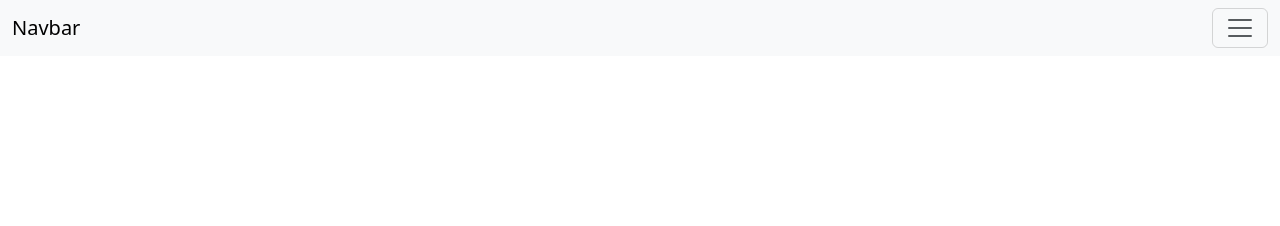
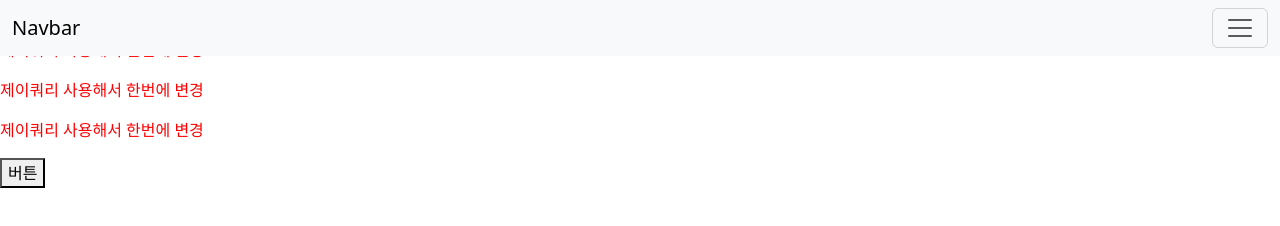
Before and after one commit to psm4171/JavaScript-Study, a website: page Navbar.html in a window 1280 px wide. Drawn offline with nearby package versions, Linux system fonts and the light colour scheme.

Commit message:
jquery 간단 사용

```diff
--- a/Navbar.html
+++ b/Navbar.html
@@ -2,10 +2,10 @@
 <html>
     <head>
         <meta charset="UTF-8">
-        <!-- <meta name="viewport" content="width=device-width, initial-scale=1"> -->
         <title>Document Nav</title>
         <link href="https://cdn.jsdelivr.net/npm/bootstrap@5.3.0-alpha2/dist/css/bootstrap.min.css" rel="stylesheet" integrity="sha384-aFq/bzH65dt+w6FI2ooMVUpc+21e0SRygnTpmBvdBgSdnuTN7QbdgL+OapgHtvPp" crossorigin="anonymous">
         <link rel="stylesheet" href="Nav.css">
+        <script src="https://code.jquery.com/jquery-3.6.4.min.js" integrity="sha256-oP6HI9z1XaZNBrJURtCoUT5SUnxFr8s3BzRl+cbzUq8=" crossorigin="anonymous"></script>
     </head>
 
     <body>
@@ -63,6 +63,27 @@
             <li class="list-group-item">And a fifth one</li>
           </ul>
 
+          <p class="hello">query</p>
+          <p class="hello">query</p>
+          <p class="hello">query</p>
+          <button id="query-btn">버튼</button>
+
+
+
+          <script>
+            // document.querySelector('.hello').innerHTML ="query 사용";
+           // $('.hello').html('쿼리 사용');
+
+
+           $('.hello').css('color','red');
+
+          $('.hello').html('제이쿼리 사용해서 한번에 변경'); // 모든 hello를 찾아서 변경
+
+          $('#query-btn').on('click', function(){
+            $('.hello').slideUp();
+          })
+
+          </script>
 
           <script>
 
@@ -79,18 +100,12 @@
 
             // toggle : show가 있으면 제거, 없으면 추가하라는 뜻
 
-            // document.getElementsByClassName('navBar-toggler')[0].addEventListener('click', function(){
-            //     document.querySelectorAll('.list-group-item')[0].classList.toggle('show');
+            // document.querySelector('.navbar-toggler')[0].addEventListener('click', function(){
+            //     document.querySelectorAll('.list-group')[0].classList.toggle('show');
             // })
 
           </script>
 
-     <script>
-
-
-
-     </script>
-
     </body>
 
 </html>
```
